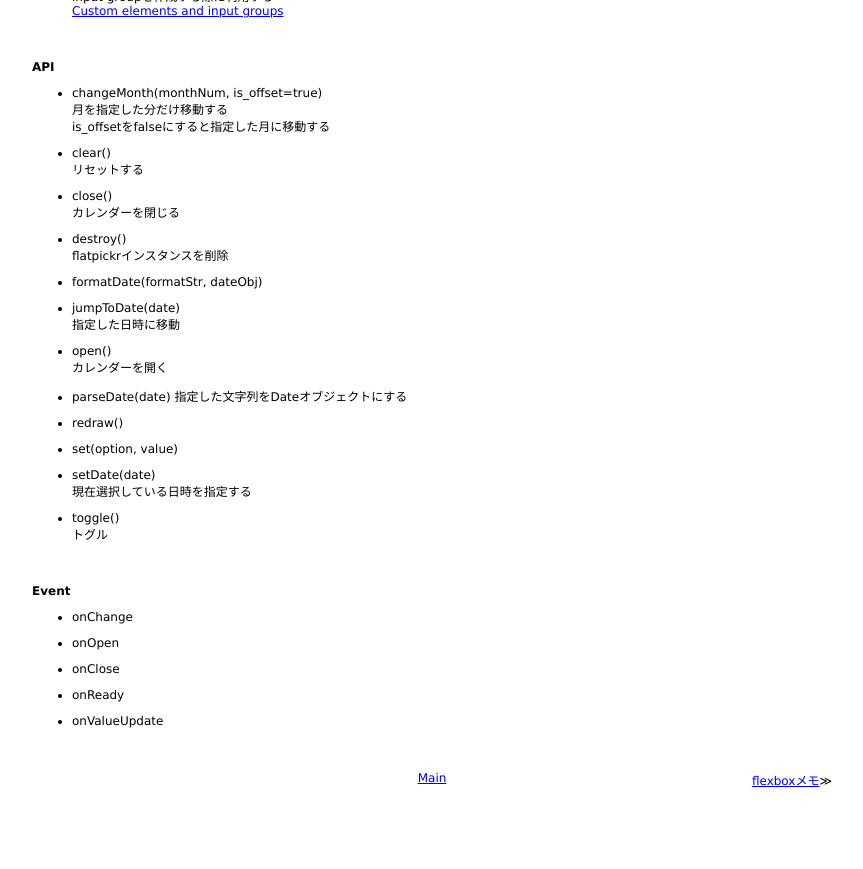
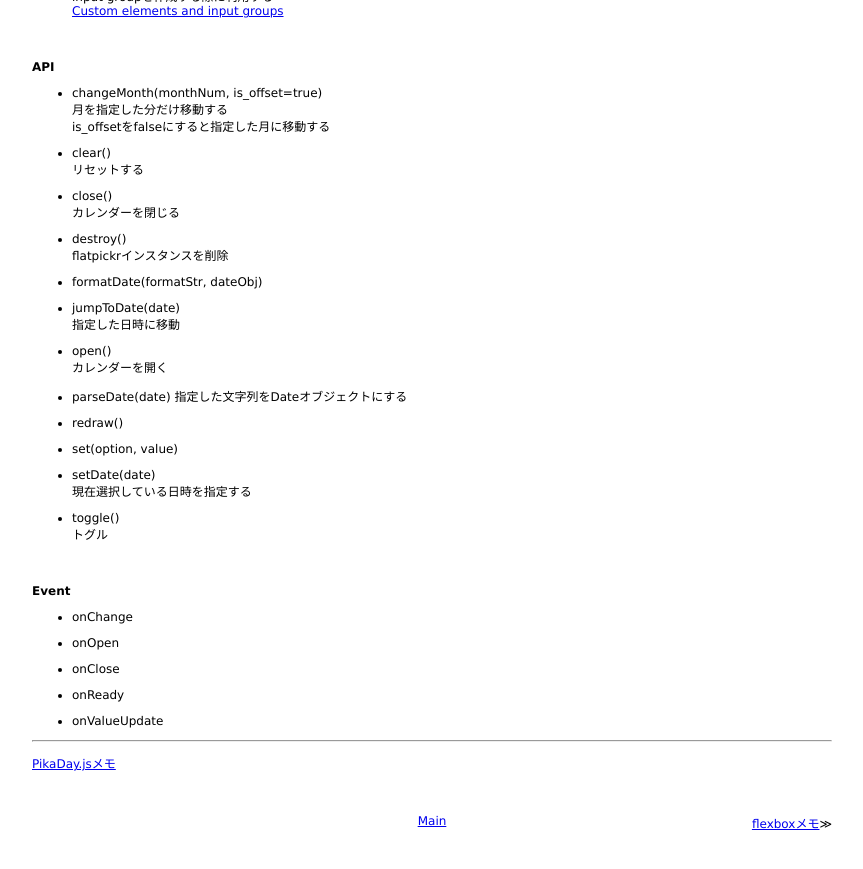
Before and after one commit to 38elements/38elements.github.com, a Jekyll site: the page built from _posts/2016-11-05-flatpickr.md, in a window 1280 px wide and 900 px high, scrolled down 1570 px. Shown: the top 869 px of the window, without its empty margins (208-1071 px from the left). Built offline with Jekyll 4.4.1, drawn with Linux system fonts in a browser that asks for light colours.

Commit message:
Update 2016-11-05-flatpickr.md

```diff
--- a/_posts/2016-11-05-flatpickr.md
+++ b/_posts/2016-11-05-flatpickr.md
@@ -160,3 +160,6 @@ flatpickrインスタンスを削除
 * onReady
 
 * onValueUpdate
+
+<hr>
+[PikaDay.jsメモ](/2014/02/02/pikadayjs.html)
```
